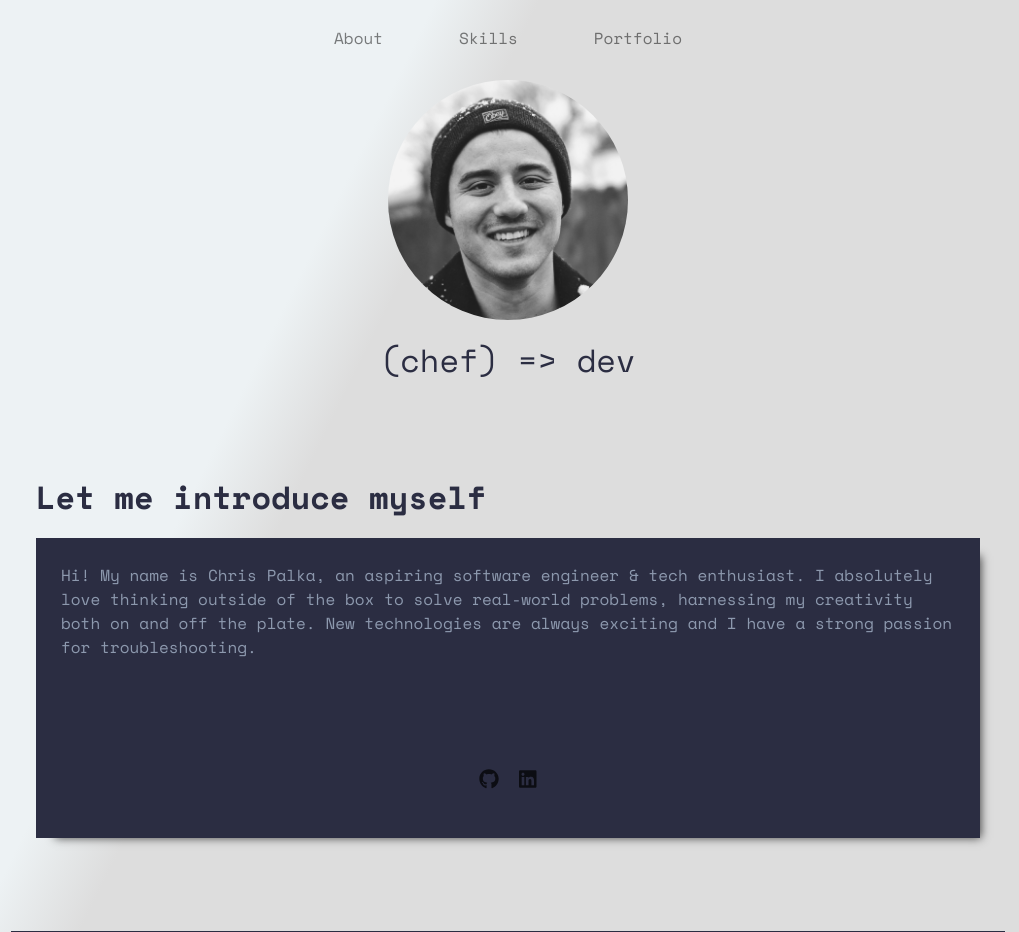
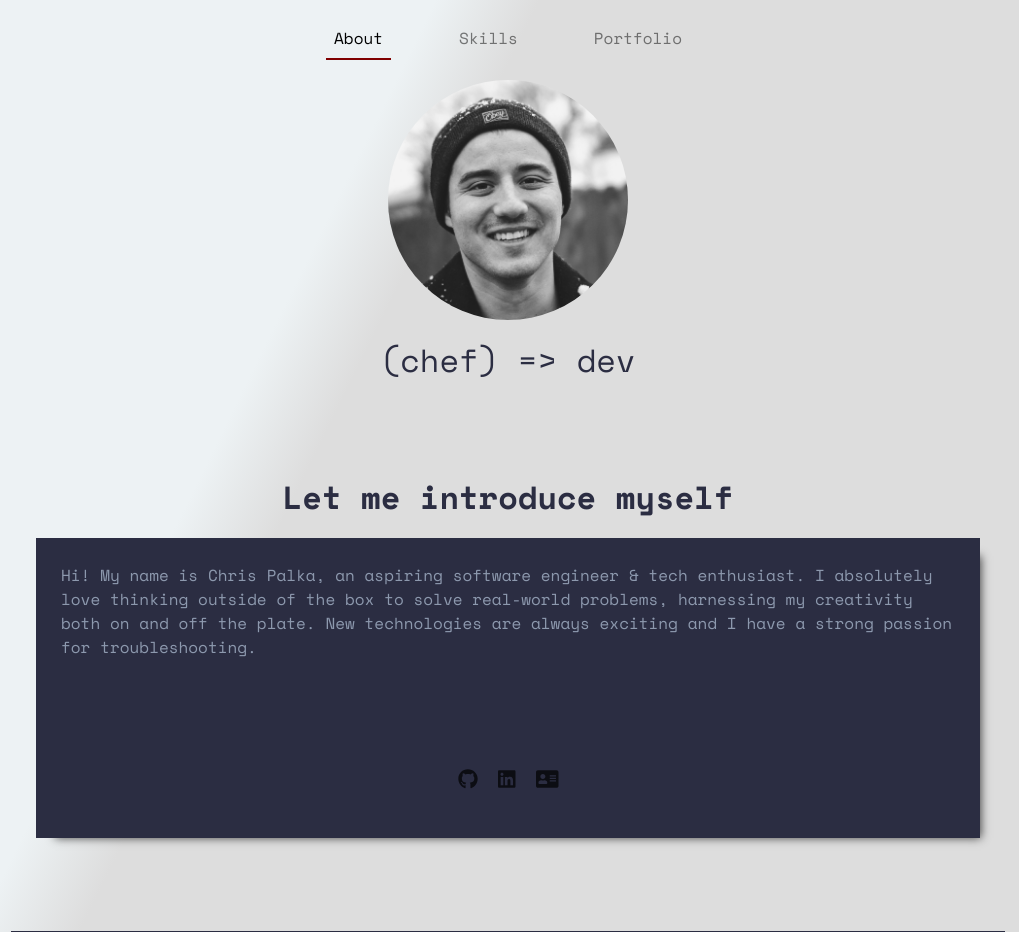
Before and after one commit to chrispalka/portfolio, a React app: page / in a window 1280 px wide. Shown: the whole page, without its empty margins (132-1151 px from the left). Built offline with nearby package versions, Linux system fonts and the light colour scheme.

Commit message:
Further styling of nav

```diff
--- a/client/src/components/about.jsx
+++ b/client/src/components/about.jsx
@@ -1,6 +1,6 @@
 /* eslint-disable jsx-a11y/click-events-have-key-events */
 /* eslint-disable jsx-a11y/no-noninteractive-element-interactions */
-import React, { useState } from 'react';
+import React from 'react';
 import { Container } from 'react-bootstrap';
 import styled from 'styled-components';
 
@@ -11,6 +11,7 @@ const MainContainer = styled(Container)`
   border-bottom: 1px solid #2b2d42;
   h1 {
     font-weight: 600;
+    text-align: center;
   }
   `;
 
--- a/client/src/components/app.jsx
+++ b/client/src/components/app.jsx
@@ -8,9 +8,6 @@ import React, {
 import { CSSTransition } from 'react-transition-group';
 import styled, { createGlobalStyle } from 'styled-components';
 import { Container } from 'react-bootstrap';
-import {
-  faUser, faHammer, faBookOpen, faAddressCard,
-} from '@fortawesome/free-solid-svg-icons';
 import AOS from 'aos';
 import 'aos/dist/aos.css';
 import NavBar from './navbar';
@@ -32,43 +29,6 @@ body {
   background-image: linear-gradient( 296.3deg,  rgba(221,221,221,1) 61.4%, rgba(237,242,244,1) 67.4% );}
 html {
   scroll-behavior: smooth;
-}
-`;
-
-const NavContainer = styled(Container)`
-position: fixed;
-left: 0;
-right: 0;
-max-width: 100%;
-top: 0;
-padding: 0;
-z-index: 999;
-max-width: 100%;
-.roll-out {
-  display: block;
-  opacity: 0;
-  top: -20px;
-  right: 0;
-  margin: 0;
-  position: relative;
-  transition: all 600ms;
-}
-.navbar-nav {
-  margin: auto;
-  white-space: nowrap;
-
-  a {
-    cursor: pointer;
-    color: black;
-    margin: 10px 30px;
-    display: inline-block;
-      :hover {
-        text-decoration: none;
-      }
-      &.active {
-        color: white;
-      }
-    }
 }
 `;
 
@@ -139,13 +99,13 @@ const App = () => {
 
   const routes = [
     {
-      path: '/', name: 'About', Component: About, icon: faUser, show: showAbout,
+      path: '/', name: 'About', Component: About, show: showAbout,
     },
     {
-      path: '/skills', name: 'Skills', Component: Skills, icon: faHammer, show: showSkills,
+      path: '/skills', name: 'Skills', Component: Skills, show: showSkills,
     },
     {
-      path: '/portfolio', name: 'Portfolio', Component: Portfolio, icon: faBookOpen, show: showPortfolio,
+      path: '/portfolio', name: 'Portfolio', Component: Portfolio, show: showPortfolio,
     },
   ];
 
@@ -171,7 +131,6 @@ const App = () => {
       >
         <Loading />
       </CSSTransition>
-      <NavContainer>
       <CSSTransition
         in={showNav}
         timeout={slideTimeout}
@@ -179,11 +138,11 @@ const App = () => {
         unmountOnExit
       >
         <NavBar
+          currentPage={currentPage}
           cb={handlePageChange}
           routes={routes}
         />
       </CSSTransition>
-      </NavContainer>
       <PhotoContainer>
         <CSSTransition
           in={showPhoto}
@@ -209,7 +168,7 @@ const App = () => {
       </PhotoContainer>
       <CarouselContainer>
         <CSSTransition
-          in
+          in={showAbout}
           timeout={slideTimeout}
           classNames="slide"
           unmountOnExit
--- a/client/src/components/footer.jsx
+++ b/client/src/components/footer.jsx
@@ -5,6 +5,9 @@ import {
   faGithub,
   faLinkedin,
 } from '@fortawesome/free-brands-svg-icons';
+import {
+  faAddressCard,
+} from '@fortawesome/free-solid-svg-icons';
 
 const icons = [
   {
@@ -14,6 +17,10 @@ const icons = [
   {
     icon: faLinkedin,
     url: 'https://www.linkedin.com/in/chrispalka/',
+  },
+  {
+    icon: faAddressCard,
+    url: 'mailto:cpalka87@gmail.com',
   },
 ];
 
--- a/client/src/components/navbar.jsx
+++ b/client/src/components/navbar.jsx
@@ -1,15 +1,54 @@
 /* eslint-disable react/prop-types */
-import React, { useState } from 'react';
-import { Navbar, Nav } from 'react-bootstrap';
-import { Link } from 'react-scroll';
+import React from 'react';
+import { Navbar, Nav, Container } from 'react-bootstrap';
+import styled from 'styled-components';
 
-const NavBar = ({ routes, cb }) => (
+const NavContainer = styled(Container)`
+position: fixed;
+left: 0;
+right: 0;
+max-width: 100%;
+top: 0;
+padding: 0;
+z-index: 999;
+max-width: 100%;
+.roll-out {
+  display: block;
+  opacity: 0;
+  top: -20px;
+  right: 0;
+  margin: 0;
+  position: relative;
+  transition: all 600ms;
+}
+.navbar-nav {
+  margin: auto;
+  white-space: nowrap;
+  .active {
+    color: black !important;
+    border-bottom: 2px solid maroon !important;
+  }
+  a {
+    cursor: pointer;
+    color: black;
+    margin: 10px 30px;
+    display: inline-block;
+      :hover {
+        text-decoration: none;
+      }
+    }
+  }
+`;
+
+const NavBar = ({ routes, cb, currentPage }) => (
+  <NavContainer currentPage={currentPage}>
     <Navbar bg="" className="mr-auto" expand="lg">
       <Navbar.Toggle aria-controls="basic-navbar-nav" />
       <Navbar.Collapse id="basic-navbar-nav">
         <Nav>
           {routes.map((route) => (
             <Nav.Link
+              className={`${currentPage === route.name.toLowerCase() ? 'active' : ''}`}
               onClick={() => cb(route.name.toLowerCase())}
               key={route.path}
               to={route.name.toLowerCase()}
@@ -20,6 +59,7 @@ const NavBar = ({ routes, cb }) => (
         </Nav>
       </Navbar.Collapse>
     </Navbar>
+  </NavContainer>
 );
 
 export default NavBar;
--- a/client/src/components/portfolio.jsx
+++ b/client/src/components/portfolio.jsx
@@ -9,6 +9,7 @@ const PortfolioContainer = styled(Container)`
   border-bottom: 1px solid #2b2d42;
   h1 {
     font-weight: 600;
+    text-align: center;
   }
 `;
 
--- a/client/src/components/skills.jsx
+++ b/client/src/components/skills.jsx
@@ -22,6 +22,7 @@ const SkillsContainer = styled(Container)`
   font-size: 16px;
 }
 h1 {
+    text-align: center;
     font-weight: 600;
   }
 `;
--- a/client/styles.css
+++ b/client/styles.css
@@ -68,3 +68,7 @@
 .fa-size {
   font-size: 20px;
 }
+
+/* .active {
+  color: red !important
+} */
```
Lines whose indentation alone changed are shown as unchanged.
